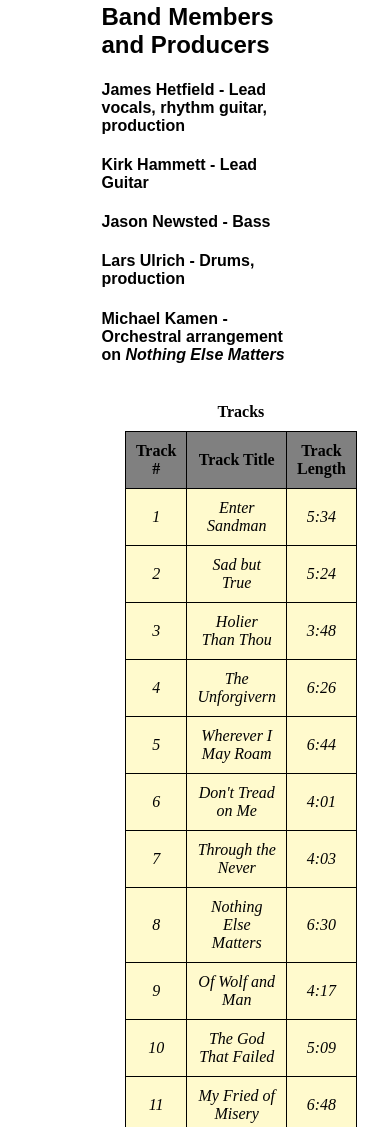
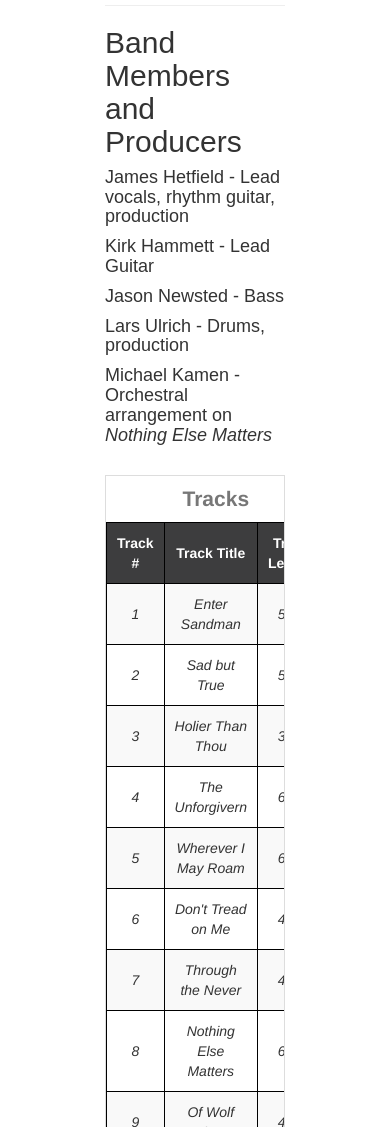
Before and after one commit to bedwards28/AlbumPage, a plain HTML site: page index.html in a window 390 px wide. Shown: the part 873-2000 px from the top of the page. Drawn offline with nearby package versions, Linux system fonts and the light colour scheme; a web font is replaced by a local one.

Commit message:
Album Page V6: Added Bootstrap, changed tracks table to a responsive table, alternated track row table background colors, changed album cover to a circle image, and moved all remaining css in index.html to albumStyles.css

```diff
--- a/albumStyles.css
+++ b/albumStyles.css
@@ -1,6 +1,41 @@
+@font-face {
+    font-family: "Risque";
+    src: url('https://fonts.googleapis.com/css?family=Risque');
+}
+@font-face {
+    font-family: "Anton";
+    src: url('https://fonts.googleapis.com/css?family=Anton');
+}
+
+.albumCover {
+    background-image: url("images/AlbumCover.jpeg");
+    background-size: 100% 100%;
+    display: block;
+    margin: auto;
+    width: 350px;
+    height: 350px;
+}
+#albumName {
+    font-family: "Risque", cursive;
+    font-style: italic;
+}
+#members {
+    font-family: "Anton", sans-serif;
+}
+.center {
+    margin: auto;
+    width: 50%;
+}
+
 table, th, td {
     border: 1px solid black;
     border-collapse: collapse;
+}
+
+caption {
+    text-align: center;
+    font-weight: bold;
+    font-size: 1.50em;
 }
 
 th, td {
@@ -9,9 +44,13 @@ th, td {
     width: 300px;
 }
 
+thead th {
+    color: white;
+    background-color: #3d3d3e;
+}
+
 tbody td {
     font-style: italic;
-    background-color: lemonchiffon;
 }
 
 a {
@@ -23,3 +62,7 @@ a:hover {
     background-color: #1f427a;
     color: white;
 }
+
+p {
+    text-align: justify;
+}
--- a/index.html
+++ b/index.html
@@ -1,45 +1,18 @@
 <!DOCTYPE html>
-<html>
+<html lang="en">
     <head>
         <title>Metallica - The Black Album</title>
-        <link href="albumStyles.css" rel="stylesheet" type="text/css"/>
-        <style>
-            @font-face {
-                font-family: "Risque";
-                src: url('https://fonts.googleapis.com/css?family=Risque');
-            }
-            @font-face {
-                font-family: "Anton";
-                src: url('https://fonts.googleapis.com/css?family=Anton');
-            }
-            #albumCover {
-                background-image: url("images/AlbumCover.jpeg");
-                background-size: 100% 100%;
-                display: block;
-                margin: auto;
-                width: 350px;
-                height: 350px;
-            }
-            #albumName {
-                font-family: "Risque", cursive;
-                font-style: italic;
-            }
-            #members {
-                font-family: "Anton", sans-serif;
-            }
-            .center {
-                margin: auto;
-                width: 50%;
-            }
-            #trackTable {
-                margin: auto;
-                width: 75%;
-            }
-        </style>
+        <meta charset="utf-8">
+        <meta name="viewport" content="width=device-width, initial-scale=1">
+        <link rel="stylesheet" href="https://maxcdn.bootstrapcdn.com/bootstrap/3.3.7/css/bootstrap.min.css">
+        <link href="albumStyles.css" rel="stylesheet" type="text/css">
+        <script src="https://ajax.googleapis.com/ajax/libs/jquery/3.2.0/jquery.min.js"></script>
+        <script src="https://maxcdn.bootstrapcdn.com/bootstrap/3.3.7/js/bootstrap.min.js"></script>
     </head>
     <body>
+        <div class="container">
             <div class="center">
-            <div id="albumCover" title="Album Cover">
+                <div class="albumCover img-circle" title="Album Cover">
                     <!-- album cover -->
                 </div>
                 <h1 id="albumName">Metallica (a.k.a The Black Album)</h1>
@@ -66,11 +39,11 @@
                     <br/>
                 </div>
 
-            <div id="trackTable">
-                <table>
-                    <caption style="padding-bottom: 10px;"><b>Tracks</b></caption>
+                <div id="trackTable" class="table-responsive">
+                    <table class="table-striped">
+                        <caption><b>Tracks</b></caption>
                         <thead>
-                        <tr bgcolor="grey">
+                            <tr>
                                 <th>Track #</th>
                                 <th>Track Title</th>
                                 <th>Track Length</th>
@@ -141,5 +114,6 @@
                     </table>
                 </div>
             </div>
+        </div>
     </body>
 </html>
```
Lines whose indentation alone changed are shown as unchanged.
